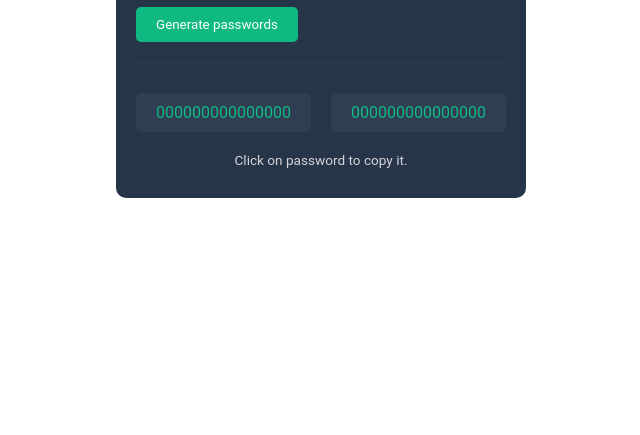
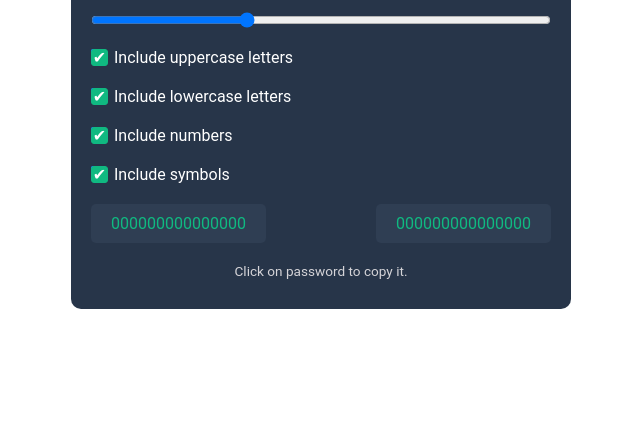
Before and after one commit to coderSuresh/random-password-generator, a plain HTML site: page index.html in a window 1280 px wide. Shown: the part 365-800 px from the top of the page, without its empty margins (319-959 px from the left). Drawn offline with Linux system fonts and the light colour scheme.

Commit message:
feat: options design and custom checkbox

```diff
--- a/index.css
+++ b/index.css
@@ -18,6 +18,7 @@
     padding: 20px;
     margin: 20px;
     max-width: 500px;
+    width: 100%;
     border-radius: 10px;
 }
 
@@ -26,6 +27,7 @@ body {
     min-height: 100vh;
     align-items: center;
     justify-content: center;
+    color: var(--white);
 }
 
 h1 {
@@ -33,7 +35,7 @@ h1 {
     max-width: 280px;
 }
 
-h1 span {
+h1 span, .green-text {
     color: var(--green);
 }
 
@@ -65,8 +67,48 @@ hr {
 .flex {
     display: flex;
     justify-content: space-between;
-    column-gap: 20px;
+    gap: 20px;
     flex-wrap: wrap;
+}
+
+.items-center {
+    align-items: center;
+}
+
+.flex-col {
+    flex-direction: column;
+}
+
+input[type="checkbox"] + label {
+    margin-left: 6px;
+    cursor: pointer;
+}
+
+input[type="checkbox"]::before {
+    content: '';
+    display: inline-block;
+    left: 0;
+    top: 0;
+    background-color: var(--white);
+    width: 15px;
+    height: 15px;
+    border: 1px solid var(--green);
+    border-radius: 3px;
+    cursor: pointer;
+}
+
+input[type="checkbox"]:checked::before {
+    content: '✔';
+    display: flex;
+    justify-content: center;
+    align-items: center;
+    font-size: 1rem;
+    color: var(--white);
+    background-color: var(--green);
+}
+
+.pass-container {
+    margin-top: 10px;
 }
 
 .pass {
--- a/index.html
+++ b/index.html
@@ -18,7 +18,35 @@ ord generator tool free online, password generator tool online free">
         <p>Never use an insecure password again.</p>
         <button>Generate passwords</button>
         <hr />
-        <div class="flex">
+
+        <div class="flex flex-col">
+            <div class="flex flex-col">
+                <label for="length">Password length <span id="pass-len"><strong class="green-text">16</strong></span></label>
+                <input type="range" id="length" value="16" min="8" max="32" />
+            </div>
+
+            <div>
+                <input type="checkbox" id="uppercase" checked />
+                <label for="uppercase">Include uppercase letters</label>
+            </div>
+
+            <div>
+                <input type="checkbox" id="lowercase" checked />
+                <label for="lowercase">Include lowercase letters</label>
+            </div>
+
+            <div>
+                <input type="checkbox" id="numbers" checked />
+                <label for="numbers">Include numbers</label>
+            </div>
+
+            <div>
+                <input type="checkbox" id="symbols" checked />
+                <label for="symbols">Include symbols</label>
+            </div>
+        </div>
+
+        <div class="flex pass-container">
             <p class="pass pass1">000000000000000</p>
             <p class="pass pass2">000000000000000</p>
         </div>
```
